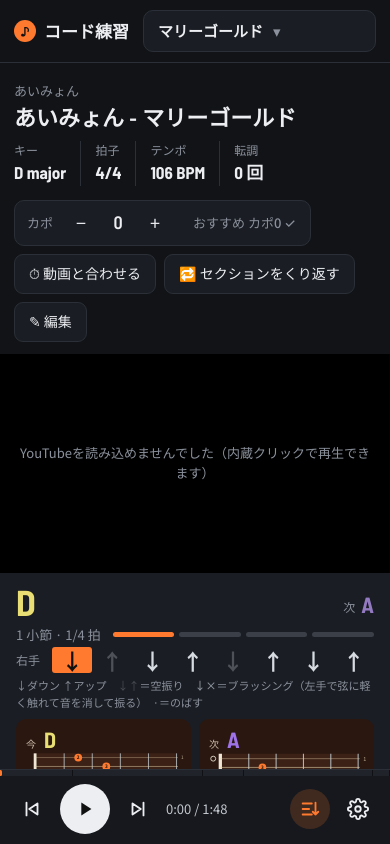
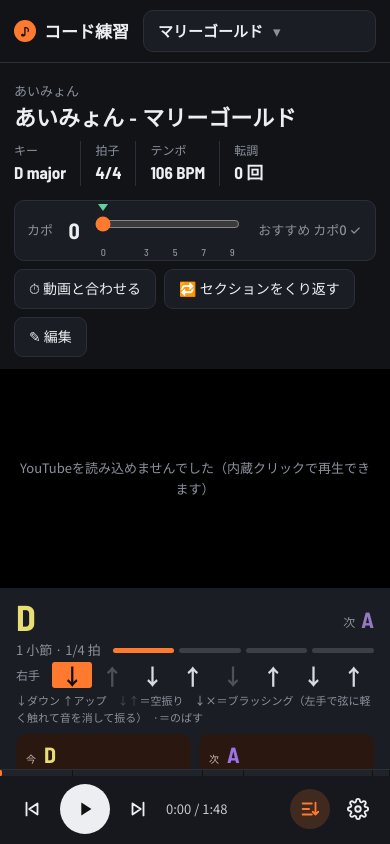
Before and after one commit to lucca-sys/chord-player, a plain HTML site: page index.html in a window 390 px wide. Shown: the top 844 px of the page. Drawn offline with Linux system fonts and the light colour scheme.

Commit message:
カポをスライダーに変更（おすすめ位置に目印）
Co-Authored-By: Claude Opus 5.5 <noreply@anthropic.com>
Claude-Session: https://claude.ai/code/session_01P8JFTNhq23MeiwKdh2isJR

```diff
--- a/index.html
+++ b/index.html
@@ -50,7 +50,12 @@ h1{margin:2px 0 10px;font-size:clamp(22px,3vw,30px);line-height:1.25}
 .acts{display:flex;gap:8px;flex-wrap:wrap;align-items:center}
 .capo{display:flex;align-items:center;gap:8px;background:var(--card);border:1px solid var(--line);border-radius:10px;padding:3px 4px 3px 12px}
 .capo>span{font-size:13px;color:var(--mut);white-space:nowrap}
-.capo .step{border:0}.capo .step b{min-width:34px;font-size:18px}
+.capo .capoV,.row .capoV{min-width:1.2em;text-align:center;font-size:22px}
+.cs{position:relative;width:200px;padding:6px 0 14px}
+.cs input{width:100%;height:28px;margin:0;accent-color:var(--or);cursor:pointer}
+.crm{position:absolute;top:0;width:0;height:0;border-left:5px solid transparent;border-right:5px solid transparent;border-top:7px solid var(--gr);transform:translateX(-5px);pointer-events:none}
+.cst{position:absolute;left:8px;right:8px;bottom:0;height:12px;font-size:10px;color:var(--mut);font-family:"Barlow Semi Condensed",sans-serif}
+.cst span{position:absolute;transform:translateX(-50%)}
 .rec{min-height:34px;padding:0 10px;border-radius:8px;background:rgba(95,211,155,.14);color:var(--gr);font-size:13px;font-weight:700;white-space:nowrap}
 .rec.same{background:transparent;color:var(--mut);font-weight:500}
 .ab{min-height:40px;padding:0 14px;border:1px solid var(--line);border-radius:9px;background:var(--card);font-size:14px;white-space:nowrap}
@@ -176,7 +181,7 @@ textarea{width:100%;min-height:300px;font:13px/1.5 ui-monospace,Menlo,monospace;
   .grid{grid-template-columns:repeat(3,minmax(0,1fr));gap:7px}
   .sg{font-size:17px;padding:6px 2px}
   .bc{min-height:84px;padding:7px 6px}
-  .infos{width:100%}.info{padding:0 14px}.info b{font-size:17px}
+  .infos{width:100%}.capo{width:100%}.capo .cs{flex:1;width:auto}.info{padding:0 14px}.info b{font-size:17px}
   .trow{margin-bottom:12px}
 }
 @media(max-width:600px){
@@ -223,7 +228,7 @@ textarea{width:100%;min-height:300px;font:13px/1.5 ui-monospace,Menlo,monospace;
       <div class="info"><span>転調</span><b class="cn" id="iMod"></b></div>
     </div>
     <div class="acts">
-      <div class="capo"><span>カポ</span><div class="step"><button class="capoM" aria-label="カポを下げる">−</button><b class="cn capoV">0</b><button class="capoP" aria-label="カポを上げる">+</button></div><button class="rec capoRec"></button></div>
+      <div class="capo"><span>カポ</span><b class="cn capoV">0</b><div class="cs"><input type="range" class="capoS" min="0" max="9" step="1" value="0" aria-label="カポの位置"><i class="crm" title="おすすめの位置"></i><div class="cst"><span>0</span><span>3</span><span>5</span><span>7</span><span>9</span></div></div><button class="rec capoRec"></button></div>
       <button class="ab" id="aSync">⏱ 動画と合わせる</button>
       <button class="ab" id="aLoop" aria-pressed="false">🔁 セクションをくり返す</button>
       <button class="ab" id="aEdit">✎ 編集</button>
@@ -268,7 +273,7 @@ textarea{width:100%;min-height:300px;font:13px/1.5 ui-monospace,Menlo,monospace;
   <div class="pt"><button data-t="disp" aria-pressed="true">表示設定</button><button data-t="sync">動画と合わせる</button><button data-t="edit">編集</button><button class="x" id="pnX" aria-label="閉じる">×</button></div>
   <div data-p="disp" class="pb2">
     <div class="row"><span>移調</span><div class="step"><button id="trM" aria-label="半音下げる">−</button><b class="cn" id="trV">0</b><button id="trP" aria-label="半音上げる">+</button></div></div>
-    <div class="row"><span>カポ</span><div style="display:flex;gap:8px;align-items:center"><button class="rec capoRec"></button><div class="step"><button class="capoM" aria-label="カポを下げる">−</button><b class="cn capoV">0</b><button class="capoP" aria-label="カポを上げる">+</button></div></div></div>
+    <div class="row"><span>カポ</span><div style="display:flex;gap:10px;align-items:center;flex-wrap:wrap;justify-content:flex-end"><b class="cn capoV">0</b><div class="cs"><input type="range" class="capoS" min="0" max="9" step="1" value="0" aria-label="カポの位置"><i class="crm" title="おすすめの位置"></i><div class="cst"><span>0</span><span>3</span><span>5</span><span>7</span><span>9</span></div></div><button class="rec capoRec"></button></div></div>
     <div class="row"><span>表記</span><div class="seg" id="disp"><button data-d="name">コード名</button><button data-d="deg">度数</button><button data-d="both">両方</button></div></div>
     <label class="ck"><input type="checkbox" id="oSimple">シンプル（テンションや分数コードを省く）</label>
     <label class="ck"><input type="checkbox" id="oPower">パワーコードで表示（ルート＋5度）</label>
@@ -536,7 +541,7 @@ function secKeyName(si,shapeKey){const k=S.secs[si]&&S.secs[si].k;if(!k)return k
 let curRef=null;
 const deg=r=>DEG[(r-(curRef!=null?curRef:keyPc())+120)%12];
 /* 表示用のつづり：フラット系のキーなら♭、それ以外は♯で書く */
-const SHN=['C','C#','D','D#','E','F','F#','G','G#','A','A#','B'],FLK=new Set([5,10,3,8,1,6]);
+const SHN=['C','C#','D','D#','E','F','F#','G','G#','A','A#','B'],FLK=new Set([5,10,3,8]);
 const spell=r=>(FLK.has(curRef!=null?curRef:keyPc())?NAMES:SHN)[r];
 const col=r=>st.color?`hsl(${HUE[r]} 72% 68%)`:'inherit';
 function chtml(c,ref){curRef=ref==null?null:ref;try{return chtml0(c)}finally{curRef=null}}
@@ -689,6 +694,9 @@ function recCapo(){
 function capoUI(){
   const o=opt(),c=o.capo||0,r=recCapo();
   $$('.capoV').forEach(e=>e.textContent=c);
+  $$('.capoS').forEach(e=>{if(+e.value!==c)e.value=c});
+  $$('.crm').forEach(e=>e.style.left=`calc(8px + (100% - 16px) * ${r/9})`);
+  $$('.cst').forEach(e=>e.querySelectorAll('span').forEach(s=>s.style.left=`${(+s.textContent)/9*100}%`));
   $$('.capoRec').forEach(e=>{e.textContent=r===c?`おすすめ カポ${r} ✓`:`おすすめ カポ${r}`;e.classList.toggle('same',r===c);e.dataset.r=r});
 }
 function setCapo(k){opt().capo=Math.max(0,Math.min(9,k));capoUI();rerender()}
@@ -841,7 +849,8 @@ $('#pnX').onclick=closePanel;
 $('.pt').addEventListener('click',e=>{const b=e.target.closest('[data-t]');if(b)openPanel(b.dataset.t)});
 $('#aSync').onclick=()=>openPanel('sync');$('#aEdit').onclick=()=>openPanel('edit');
 $('#vmsg').addEventListener('click',e=>{if(e.target.id==='vOpen'){openPanel('sync');$('#url').focus()}});
-document.addEventListener('click',e=>{const t=e.target.closest('.capoM,.capoP,.capoRec');if(!t)return;const c=opt().capo||0;if(t.classList.contains('capoM'))setCapo(c-1);else if(t.classList.contains('capoP'))setCapo(c+1);else setCapo(+t.dataset.r)});
+document.addEventListener('click',e=>{const t=e.target.closest('.capoRec');if(t)setCapo(+t.dataset.r)});
+document.addEventListener('input',e=>{if(e.target.classList.contains('capoS')){const v=+e.target.value;if(v!==(opt().capo||0))setCapo(v)}});
 $('#trM').onclick=()=>{opt().tr=(opt().tr-1+18)%12-6;syncPanel();rerender()};
 $('#trP').onclick=()=>{opt().tr=(opt().tr+1+18)%12-6;syncPanel();rerender()};
 $('#disp').addEventListener('click',e=>{const b=e.target.closest('[data-d]');if(!b)return;st.disp=b.dataset.d;syncPanel();rerender()});
```
